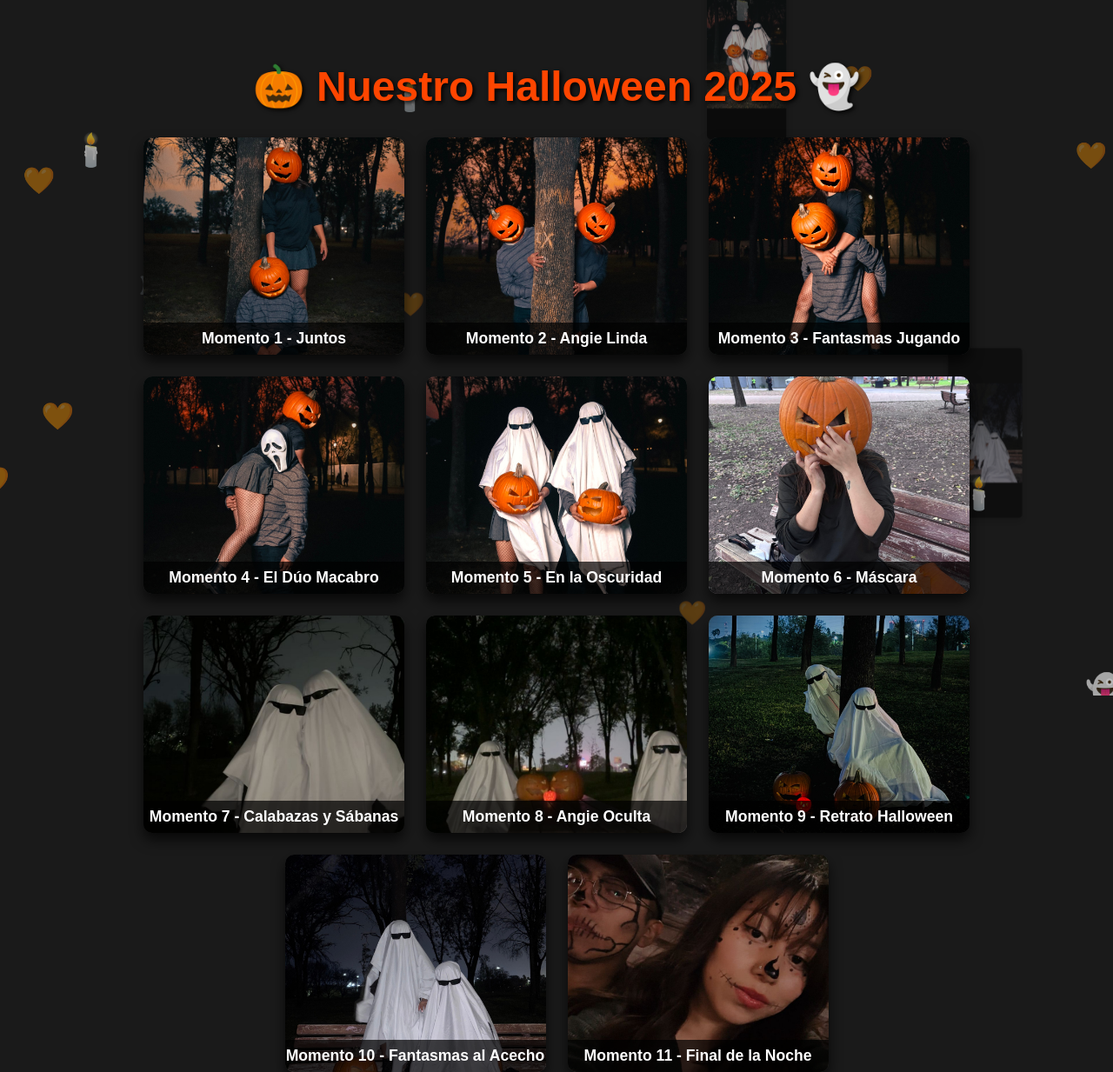
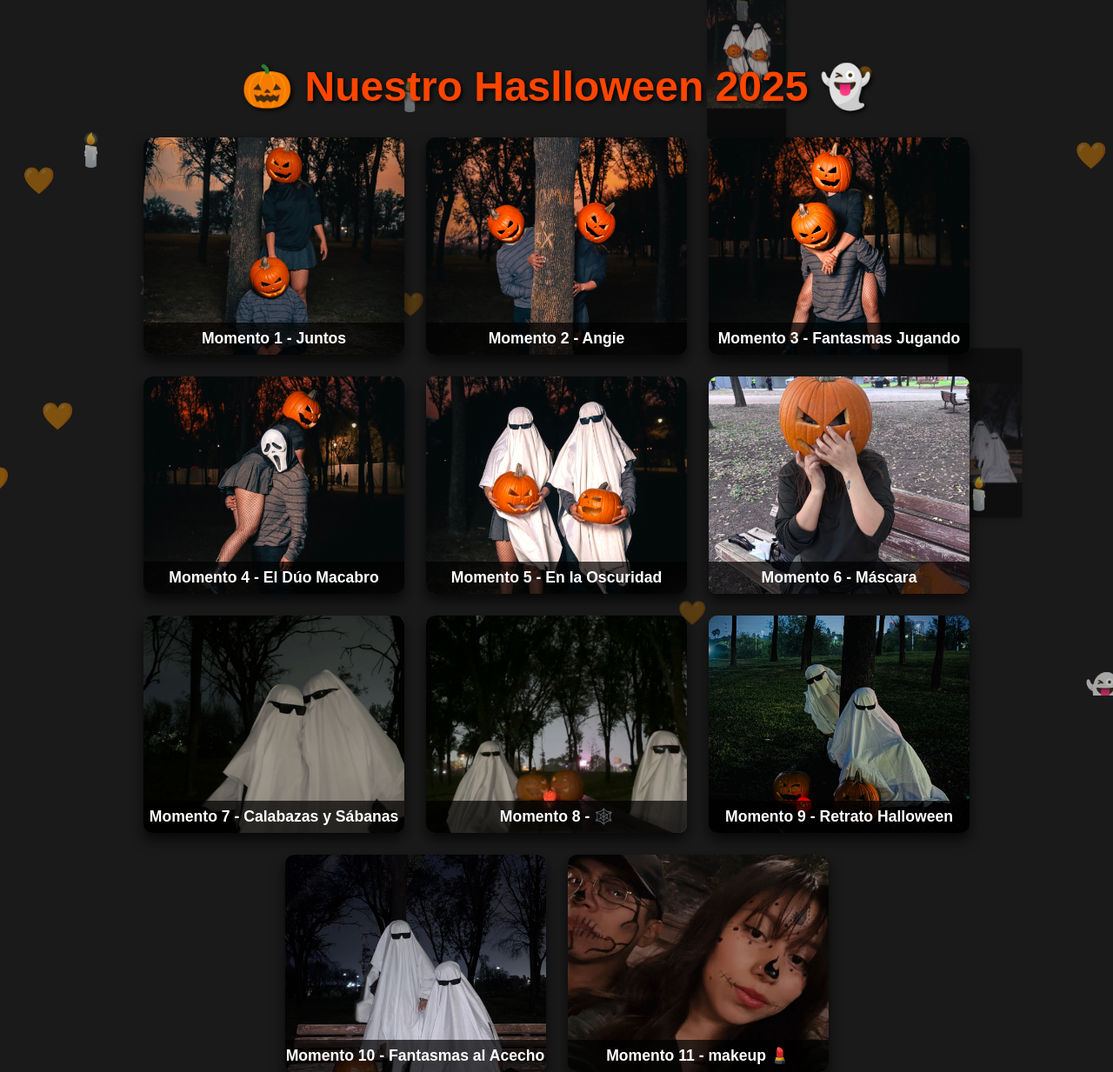
Before and after one commit to josejo-ui/Haslloween-, a plain HTML site: page Index.html in a window 1280 px wide. Shown: the whole page at 87% size. Drawn offline with Linux system fonts and the light colour scheme.

```diff
--- a/Index.html
+++ b/Index.html
@@ -126,7 +126,7 @@
 </head>
 <body>
 
-    <h1>🎃 Nuestro Halloween 2025 👻</h1>
+    <h1>🎃 Nuestro Haslloween 2025 👻</h1>
 
     <div id="gallery">
         <div class="photo-card">
@@ -136,7 +136,7 @@
 
         <div class="photo-card">
             <img src="2.jpg" alt="Foto 2: Foto de Angie">
-            <div class="photo-caption">Momento 2 - Angie Linda</div>
+            <div class="photo-caption">Momento 2 - Angie</div>
         </div>
 
         <div class="photo-card">
@@ -166,7 +166,7 @@
 
         <div class="photo-card">
             <img src="8.jpg" alt="Foto 8: Angie con Calabaza en la Cabeza">
-            <div class="photo-caption">Momento 8 - Angie Oculta</div>
+            <div class="photo-caption">Momento 8 - 🕸️</div>
         </div>
 
         <div class="photo-card">
@@ -181,7 +181,7 @@
 
         <div class="photo-card">
             <img src="11.jpg" alt="Foto 11: Foto con Calabazas">
-            <div class="photo-caption">Momento 11 - Final de la Noche</div>
+            <div class="photo-caption">Momento 11 - makeup 💄</div>
         </div>
     </div>
 
```
